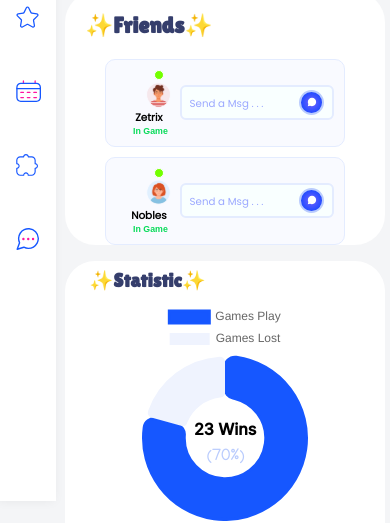
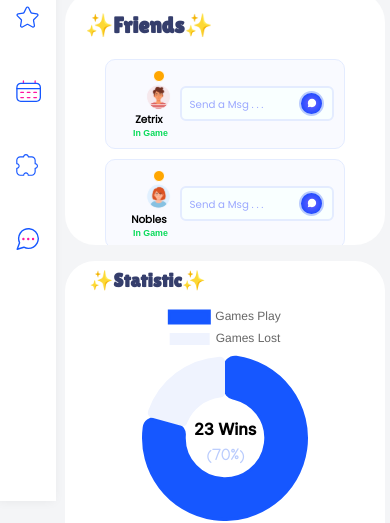
Before and after one commit to Elmostafa01/PingPong, a React (Vite) app: page /dashboard in a window 390 px wide. Shown: the part 343-866 px from the top of the page. Built offline with nearby package versions, Linux system fonts and the light colour scheme; no server answers; a web font is replaced by a local one.

Commit message:
responsve 80% except chat page

```diff
--- a/package.json
+++ b/package.json
@@ -17,6 +17,7 @@
     "react-chartjs-2": "^5.2.0",
     "react-dom": "^18.2.0",
     "react-firebase-hooks": "^5.1.1",
+    "react-hot-toast": "^2.4.1",
     "react-icons": "^4.10.1",
     "react-router-dom": "^6.11.2",
     "react-table": "^7.8.0",
--- a/src/components/OnlineFriends.tsx
+++ b/src/components/OnlineFriends.tsx
@@ -1,113 +1,166 @@
-import menone from '../images/menone.svg'
-import mentwo from '../images/mentwo.svg'
-import girone from '../images/girlone.svg'
-import girltwo from '../images/girltwo.svg'
-import sendchat from '../images/sendchat.svg'
+import menone from '../images/menone.svg';
+import mentwo from '../images/mentwo.svg';
+import girone from '../images/girlone.svg';
+import girltwo from '../images/girltwo.svg';
+import sendchat from '../images/sendchat.svg';
+import toast, { Toaster } from 'react-hot-toast';
+import { useState } from 'react';
 
-interface contacts {
+
+interface Contact {
   name: string;
   statut: string;
   image: string;
+  message: string;
 }
 
-const friendsData: contacts[] = [
+interface OnlineFriendsProps {
+  toaster: JSX.Element;
+}
+const allFriendsData: Contact[] = [
   {
     name: 'Zetrix',
     statut: 'In Game',
     image: mentwo,
+    message: '',
   },
   {
     name: 'Nobles',
     statut: 'In Game',
     image: girltwo,
+    message: '',
   },
   {
     name: 'Bilal',
     statut: 'Free',
     image: menone,
+    message: '',
   },
   {
     name: 'Phoenix',
     statut: 'In Game',
     image: girone,
+    message: '',
   },
   {
     name: 'Phen',
     statut: 'Free',
     image: menone,
+    message: '',
   },
   {
     name: 'Salah',
     statut: 'Free',
     image: mentwo,
+    message: '',
   },
   {
     name: 'Khalid',
     statut: 'Free',
     image: menone,
+    message: '',
   },
   {
     name: 'Craziman',
     statut: 'In Game',
     image: mentwo,
+    message: '',
   },
   {
     name: 'Tofaha',
     statut: 'Free',
     image: girone,
+    message: '',
   },
   {
     name: 'Ohio',
     statut: 'In Game',
     image: mentwo,
+    message: '',
   },
   {
     name: 'Strawberry',
     statut: 'In Game',
     image: girltwo,
+    message: '',
   },
   {
     name: 'Numnum',
     statut: 'Free',
     image: menone,
+    message: '',
   },
-]
+];
 
-const OnlineFriends = () => {
+const OnlineFriends: React.FC<OnlineFriendsProps> = ({toaster}) => {
+  const [friendsData, setFriendsData] = useState<Contact[]>(allFriendsData);
+
+  //toast notification
+  const notify = () =>
+    toast.success('message has been sent.', {
+      position: 'top-center',
+      style: {
+        zIndex: '900',
+        background: '#333',
+        color: '#fff',
+        boxShadow: '0 0 2px rgba(0, 0, 0, 0.1)',
+      },
+    });
+
+  const clearField = () => {
+    setFriendsData((prevData) => prevData.map((friend) => ({ ...friend, message: '' })));
+  };
+
+  const handleChange = (event: React.ChangeEvent<HTMLInputElement>, index: number) => {
+    const newMessage = event.target.value;
+    setFriendsData((prevData) => {
+      const updatedData = [...prevData];
+      updatedData[index].message = newMessage;
+      return updatedData;
+    });
+  };
+
   return (
     <div className='OnlineFriends'>
-      <div className="title">
+      <div className='title'>
         <h3>✨Friends✨</h3>
       </div>
-      <div className="cards-wrapper">
-        {friendsData ?
-        (friendsData.map((card, i) => (
-            <div className="card-friend" key={i}>
-              <div className="friend">
-                <div className="avatar">
-                  <span className={friendsData[1] ? 'online' : 'occupied'}></span>
+      <div className='cards-wrapper'>
+        {friendsData.length > 0 ? (
+          friendsData.map((card, i) => (
+            <div className='card-friend' key={i}>
+              <div className='friend'>
+                <div className='avatar'>
+                  <span className={card.statut === 'In Game' ? 'occupied' : 'online'}></span>
                   <img src={card.image} alt='friend image' height={60} />
                 </div>
-                <div className="card-name">
+                <div className='card-name'>
                   <span className='name'>{card.name}</span>
                   <span className='ingame'>{card.statut}</span>
                 </div>
               </div>
-              <div className="send-msg">
-                <input type="text" placeholder='Send a Msg . . .'/>
-                <div className="sendchat">
+              <div className='send-msg'>
+                <input
+                  type='text'
+                  placeholder='Send a Msg . . .'
+                  onChange={(event) => handleChange(event, i)}
+                  value={card.message}
+                />
+                <div className='sendchat' onClick={() => { notify(); clearField(); }}>
+                  {toaster}
                   <button>
-                  <img src={sendchat} alt="send chat" />
+                    <img src={sendchat} alt='send chat' />
                   </button>
                 </div>
               </div>
             </div>
-            ))
-        ):
-        (<p className='friends-off'>No Friend Online</p>)}
+          ))
+        ) : (
+          <p className='friends-off'>No Friend Online</p>
+        )}
       </div>
     </div>
-  )
-}
+  );
+};
 
-export default OnlineFriends
+export default OnlineFriends;
--- a/src/pages/LandingPage.tsx
+++ b/src/pages/LandingPage.tsx
@@ -4,8 +4,6 @@ import LandingPageLeft from '../components/LandingPageLeft';
 import LandingPageRight from '../components/LandingPageRight';
 
 const LandingPage: React.FC = () => {
-
-
   useEffect(() => {
     const blob = document.getElementById('blob');
     if (blob) {
--- a/src/styles/_dashboard.scss
+++ b/src/styles/_dashboard.scss
@@ -278,7 +278,7 @@
                                 border: 1px solid #fff;
 
                                 &::before {
-                                    content: 'Online';
+                                    content: 'online';
                                     background: $bgel;
                                     padding: 5px;
                                     color: #ffffff;
@@ -305,6 +305,26 @@
                                 background: #ffa600;
                                 border-radius: 100%;
                                 border: 1px solid #fff;
+
+                                &::before {
+                                    content: 'occupied';
+                                    background: $bgel;
+                                    padding: 5px;
+                                    color: #ffffff;
+                                    font-size: 0.75em;
+                                    font-family: 'Poppins', sans-serif;
+                                    border-radius: 30px;
+                                    position: absolute;
+                                    top: -10px;
+                                    left: -50px;
+                                    display: none;
+
+                                }
+
+                                &:hover::before {
+                                   display: block;
+                                   transition: .5s all;
+                                }
                             }
                         }
 
@@ -365,7 +385,7 @@
                             height: 35px;
                             background: rgb(114,99,255);
                             background: radial-gradient(circle, rgba(114,99,255,1)
-                                         0%, rgba(0,65,255,1) 100%);
+                            0%, rgba(0,65,255,1) 100%);
                             border: 2px solid #BACCFD;
                             border-radius: 100%;
                             z-index: 80;
--- a/src/styles/_game.scss
+++ b/src/styles/_game.scss
@@ -413,3 +413,33 @@
             }
         }
 }
+
+@media (max-width: 400px ) {
+    .Game {
+        .game-component {
+            min-width: 310px;
+            .game-modes {
+                .gameChoice {
+                    .header {
+                        p {
+                            font-size: 1.9em !important;
+                        }
+                    }
+                    .content {
+                        .input {
+                            width: 250px !important;
+                        }
+                        .gameisready {
+                            .goback {
+                                button {
+                                    width: 100px;
+                                    font-size: 0.9em;
+                                }
+                            }
+                        }
+                    }
+                }
+            }
+        }
+    }
+}
--- a/src/styles/_history.scss
+++ b/src/styles/_history.scss
@@ -305,6 +305,12 @@
     }
 }
 
+@keyframes slide {
+    to {
+     transform: translateY(0%);
+    }
+  }
+
 @media (max-width: 1440px) {
     .history {
         .wrapper {
@@ -314,8 +320,26 @@
     }
 }
 
-@keyframes slide {
-    to {
-     transform: translateY(0%);
+@media (max-width: 400px) {
+    .history {
+        .wrapper {
+            .card {
+                flex: 0 0 280px;
+
+                .leftPlayer,.rightPlayer {
+                    .player-title {
+                        .playerName {
+                            font-size: 0.5em !important;
+                        }
+                    }
+                }
+            }
+        }
+        .pagination {
+            button {
+                padding: 10px 10px;
+                font-size: 0.7em;
+            }
+        }
     }
-  }
+}
--- a/src/styles/_landingpage.scss
+++ b/src/styles/_landingpage.scss
@@ -104,7 +104,7 @@ $vanilla: #F4F6FF;
 	}
 
     .effect {
-        display: none;
+        //display: none;
         z-index: 29;
         .circle {
             background: linear-gradient(190deg, #1f005c, #01eeff, #ff0000, #ff6ca9, #0059ff, #0affd6, #008cff, #6bdcff);
--- a/src/utils/firebase.ts
+++ b/src/utils/firebase.ts
@@ -19,6 +19,7 @@ export const auth = getAuth(app);
 //Firestore Database
 export const db = getFirestore(app)
 export const usersCollection = collection(db, 'users');
+
 //getting Data
 /* export const usersData = getDocs(usersCollection)
 .then((snapshot) => {
```
Also changed, not shown: src/components/Achievements.tsx (+8 -8 lines), 1 other file (tests, documents, lock files or other folders).
